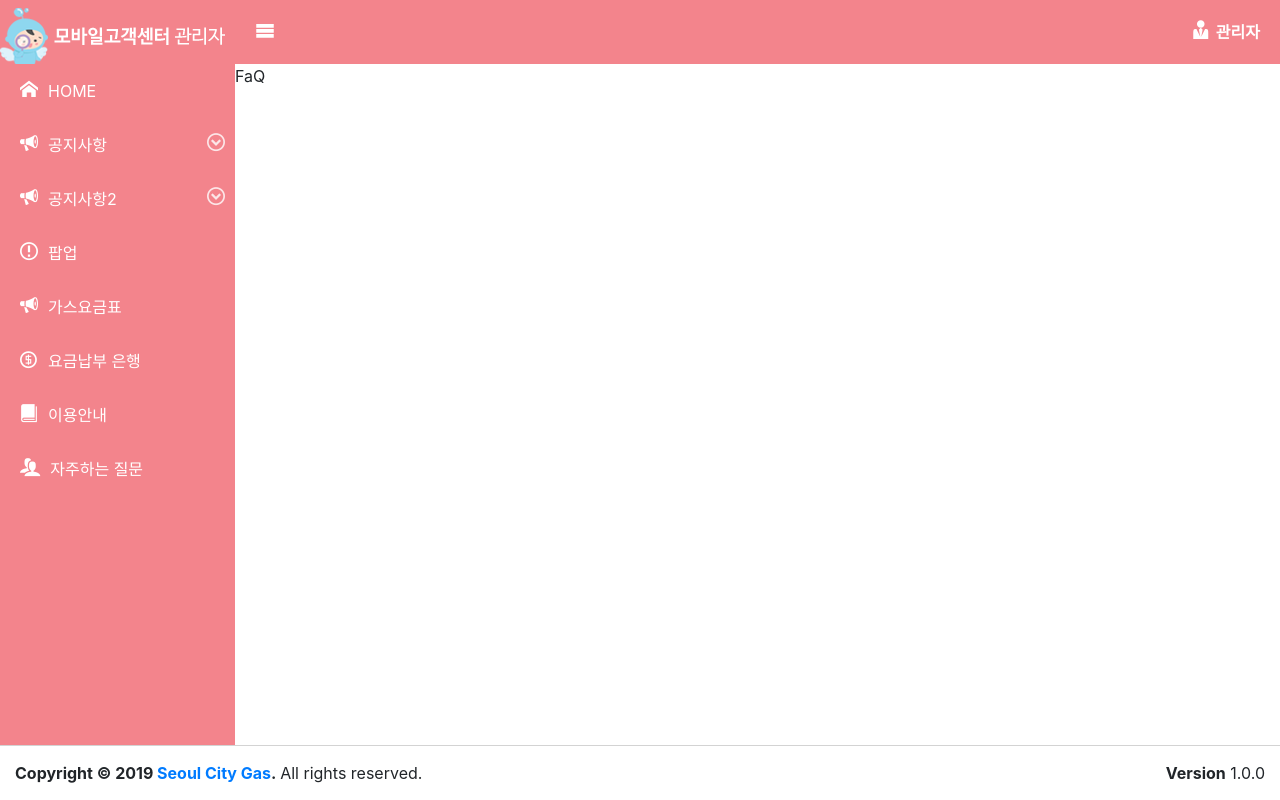
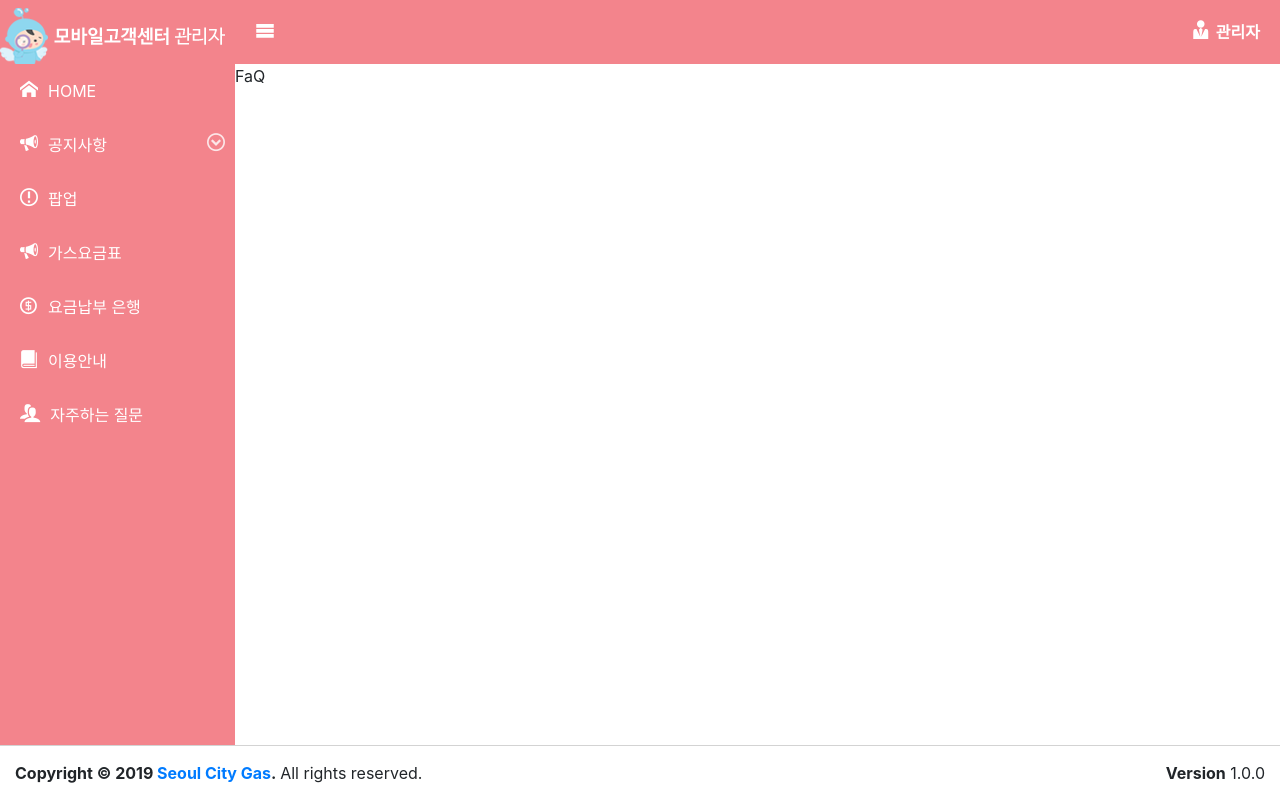
Before and after one commit to chawonmoon/reactstrap-admin, a React app: page /#/Faq in a window 1280 px wide. Built offline with nearby package versions, Linux system fonts and the light colour scheme.

Commit message:
Sidebar 작업완료 react-router 대/소문자 오타 수정

```diff
--- a/src/components/layout/Contents.js
+++ b/src/components/layout/Contents.js
@@ -3,8 +3,8 @@ import { Route } from "react-router-dom";
 import {
   Home,
   Notice,
-  Notice2,
-  Notice3,
+  Boards,
+  Pushs,
   Popup,
   Charge,
   Banks,
@@ -19,8 +19,8 @@ class Contents extends Component {
         <div className="admin-contents-inner">
           <Route exact path="/" component={Home} />
           <Route path="/Notice" component={Notice} />
-          <Route path="/Notice2" component={Notice2} />
-          <Route path="/Notice3" component={Notice3} />
+          <Route path="/Boards" component={Boards} />
+          <Route path="/Pushs" component={Pushs} />
           <Route path="/Popup" component={Popup} />
           <Route path="/Charge" component={Charge} />
           <Route path="/Banks" component={Banks} />
--- a/src/components/layout/Sidebar.js
+++ b/src/components/layout/Sidebar.js
@@ -6,10 +6,12 @@ import { Collapse, CardBody, Card } from "reactstrap";
 // 메뉴 정보 상수 //
 {
   trunks: 대메뉴 순서 번호
+  ※ 하위 생성되는 childepth객체들도 부모의 trunks번호와 똑같아야한다
   menu: 메뉴명
   linkto: 라우터 링크 정보
   icon: 아이콘 모양 클래스 정보
   childepth: 하위depth메뉴 정보 확장 배열(없을땐 비운다)
+  ※ childepth는 화면이 허용하는 한 무한대로 추가 가능
 }
  */
 const OBJ_MENUS_NAME = {
@@ -29,102 +31,50 @@ const OBJ_MENUS_NAME = {
       childepth: [
         {
           trunks: "1",
-          menu: "공지사항3-1",
-          linkto: "/Notice3",
-          icon: "ico-minus",
+          menu: "게시판",
+          linkto: "/Boards",
+          icon: "ico-bullhorn",
           childepth: []
         },
         {
           trunks: "1",
-          menu: "공지사항3-2",
-          linkto: "/Notice3",
-          icon: "ico-minus",
+          menu: "푸시",
+          linkto: "/Pushs",
+          icon: "ico-bullhorn",
           childepth: []
         }
       ]
     },
     {
       trunks: "2",
-      menu: "공지사항2",
-      linkto: "/Notice2",
-      icon: "ico-bullhorn",
-      childepth: [
-        {
-          trunks: "2",
-          menu: "공지사항2-1",
-          linkto: "/Notice2",
-          icon: "ico-minus",
-          childepth: [
-            {
-              trunks: "2",
-              menu: "공지사항3-1",
-              linkto: "/Notice3",
-              icon: "ico-minus",
-              childepth: []
-            },
-            {
-              trunks: "2",
-              menu: "공지사항3-2",
-              linkto: "/Notice3",
-              icon: "ico-minus",
-              childepth: []
-            }
-          ]
-        },
-        {
-          trunks: "2",
-          menu: "공지사항2-2",
-          linkto: "/Notice2",
-          icon: "ico-minus",
-          childepth: [
-            {
-              trunks: "2",
-              menu: "공지사항3-1",
-              linkto: "/Notice3",
-              icon: "ico-minus",
-              childepth: []
-            },
-            {
-              trunks: "2",
-              menu: "공지사항3-2",
-              linkto: "/Notice3",
-              icon: "ico-minus",
-              childepth: []
-            }
-          ]
-        }
-      ]
-    },
-    {
-      trunks: "3",
       menu: "팝업",
       linkto: "/Popup",
       icon: "ico-notification",
       childepth: []
     },
     {
-      trunks: "4",
+      trunks: "3",
       menu: "가스요금표",
       linkto: "/Charge",
       icon: "ico-bullhorn",
       childepth: []
     },
     {
-      trunks: "5",
+      trunks: "4",
       menu: "요금납부 은행",
       linkto: "/Banks",
       icon: "ico-coin-dollar",
       childepth: []
     },
     {
-      trunks: "6",
+      trunks: "5",
       menu: "이용안내",
       linkto: "/Info",
       icon: "ico-book",
       childepth: []
     },
     {
-      trunks: "7",
+      trunks: "6",
       menu: "자주하는 질문",
       linkto: "/Faq",
       icon: "ico-users",
@@ -154,12 +104,13 @@ const FN_MENUS_RENDER = (menus, i) => {
 
 // 메인 컴포넌트
 class Sidebar extends Component {
-  state = OBJ_MENUS_NAME;
+  state = { menuDatas: OBJ_MENUS_NAME };
+
   render() {
     return (
       <aside className="admin-sidebar">
         <ul>
-          {this.state.menuData.map((menus, i) => {
+          {this.state.menuDatas.menuData.map((menus, i) => {
             return FN_MENUS_RENDER(menus, i);
           })}
         </ul>
@@ -230,6 +181,7 @@ class Childepth extends Component {
           <span>{this.props.menu.menu}</span>
           <i className="ico-circle-down downbullet" />
         </a>
+
         <Collapse
           isOpen={this.state.collapse}
           onEntering={this.onEntering}
--- /dev/null
+++ b/src/components/pages/Boards.js
@@ -0,0 +1,9 @@
+import React, { Component } from "react";
+
+class Boards extends Component {
+  render() {
+    return <div>Boards</div>;
+  }
+}
+
+export default Boards;
--- a/src/components/pages/Notice2.js
+++ /dev/null
@@ -1,9 +0,0 @@
-import React, { Component } from "react";
-
-class Notice2 extends Component {
-  render() {
-    return <div>Notice2</div>;
-  }
-}
-
-export default Notice2;
--- a/src/components/pages/Notice3.js
+++ /dev/null
@@ -1,9 +0,0 @@
-import React, { Component } from "react";
-
-class Notice3 extends Component {
-  render() {
-    return <div>Notice3</div>;
-  }
-}
-
-export default Notice3;
--- /dev/null
+++ b/src/components/pages/Pushs.js
@@ -0,0 +1,9 @@
+import React, { Component } from "react";
+
+class Pushs extends Component {
+  render() {
+    return <div>Pushs</div>;
+  }
+}
+
+export default Pushs;
--- a/src/components/pages/index.js
+++ b/src/components/pages/index.js
@@ -1,7 +1,7 @@
 export { default as Home } from "components/pages/Home";
 export { default as Notice } from "components/pages/Notice";
-export { default as Notice2 } from "components/pages/Notice2";
-export { default as Notice3 } from "components/pages/Notice3";
+export { default as Boards } from "components/pages/Boards";
+export { default as Pushs } from "components/pages/Pushs";
 export { default as Popup } from "components/pages/Popup";
 export { default as Charge } from "components/pages/Charge";
 export { default as Banks } from "components/pages/Banks";
```
